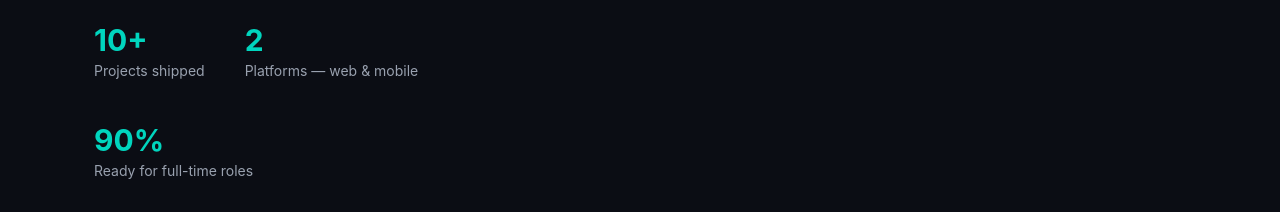
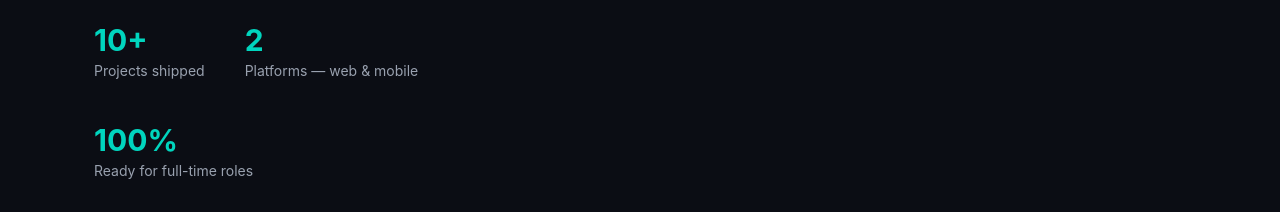
Before and after one commit to Sanaullah9190/Sanaullah, a React (Vite) app: page / in a window 1280 px wide. Shown: the part 1580-1792 px from the top of the page. Built offline with nearby package versions, Linux system fonts and the light colour scheme.

Commit message:
Fux the bottom nav

```diff
--- a/src/components/Bottomnav.jsx
+++ b/src/components/Bottomnav.jsx
@@ -11,7 +11,6 @@ import {
 
 // Order: Home -> About -> Skills -> Projects -> Experience -> Contact
 const navItems = [
-  { id: "home", label: "Home", icon: <FiHome className="w-5 h-5" /> },
   { id: "about", label: "About", icon: <FiUser className="w-5 h-5" /> },
   { id: "stack", label: "Skills", icon: <FiCode className="w-5 h-5" /> },
   { id: "projects", label: "Projects", icon: <FiFolder className="w-5 h-5" /> },
--- a/src/data/portfolio.js
+++ b/src/data/portfolio.js
@@ -43,7 +43,7 @@ export const highlights = [
 export const stats = [
   { value: "10+", label: "Projects shipped" },
   { value: "2", label: "Platforms — web & mobile" },
-  { value: "90%", label: "Ready for full-time roles" },
+  { value: "100%", label: "Ready for full-time roles" },
 ];
 
 // Tech stack grid — 'icon' ek emoji hai, chaho to react-icons se replace kar sakte ho
```
